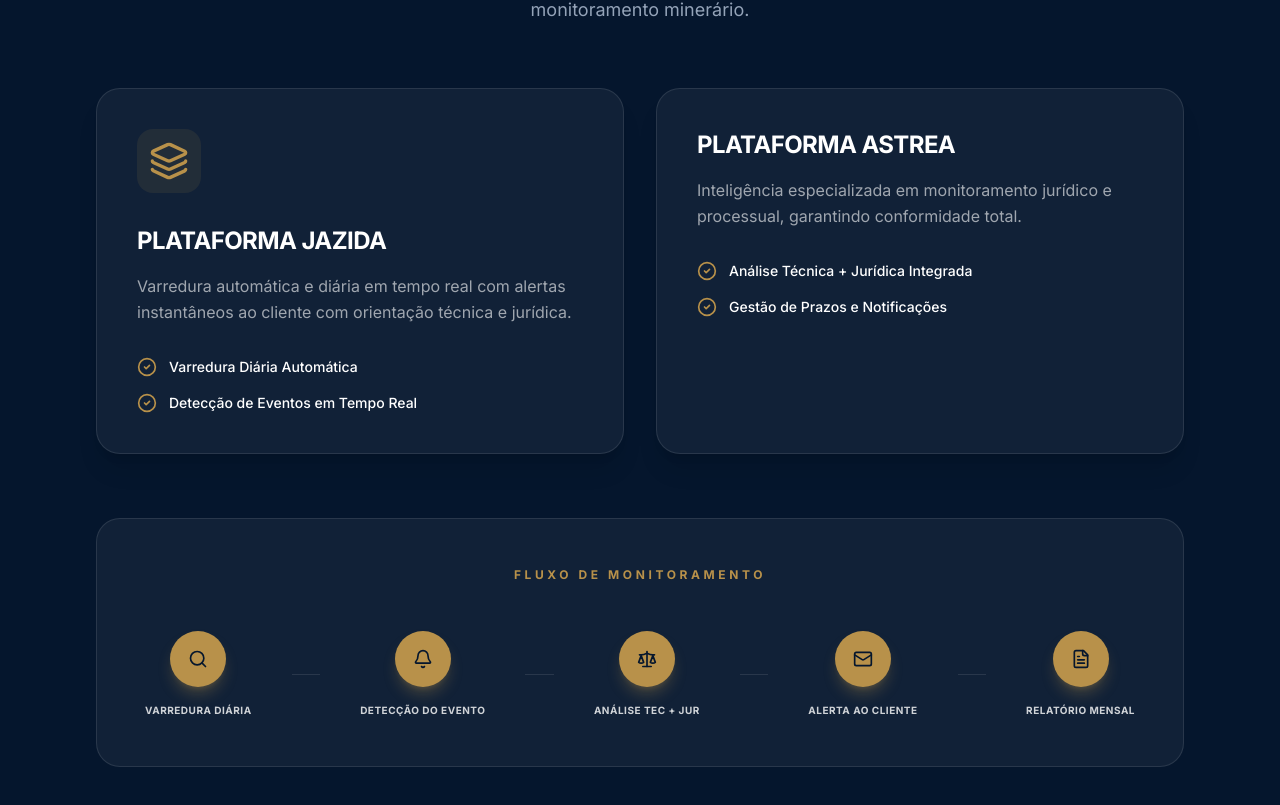
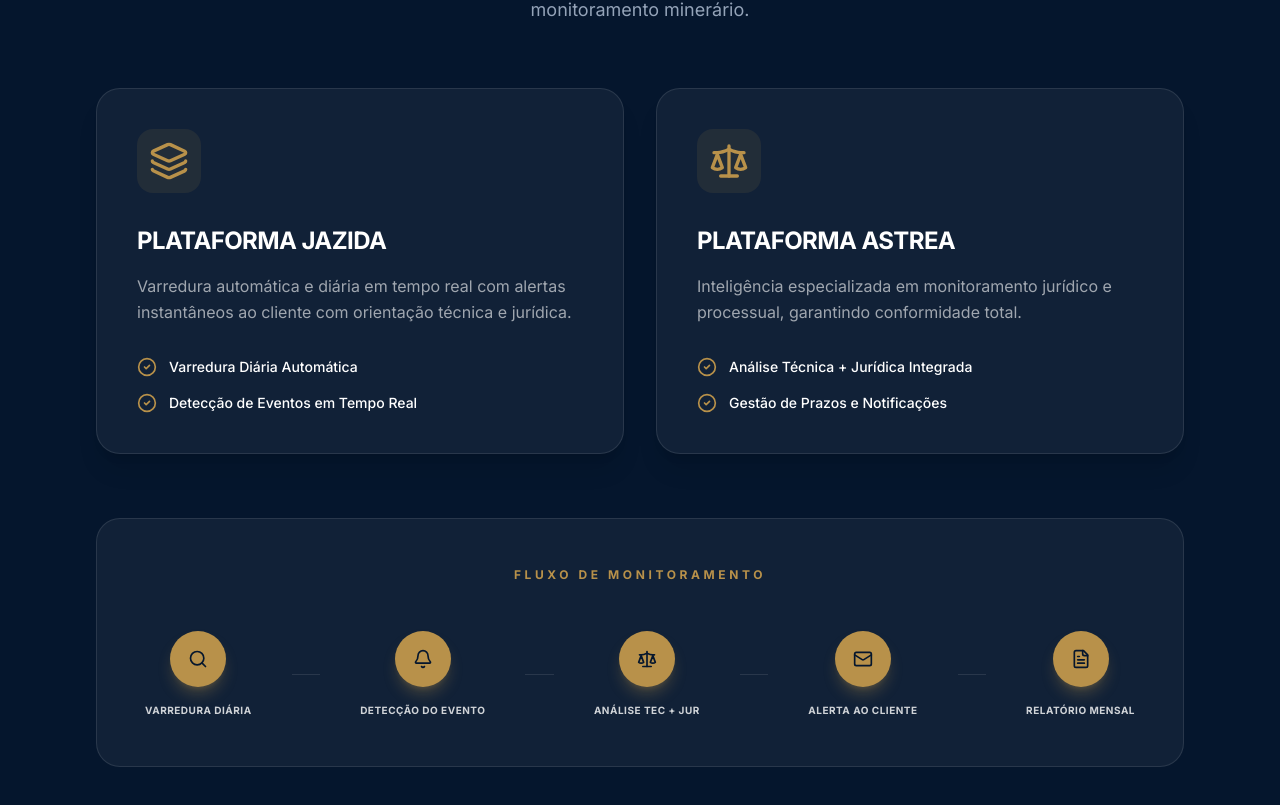
Before and after one commit to coderaGab/safemining, a React (Vite) app: page / in a window 1280 px wide. Shown: the part 3832-4637 px from the top of the page. Built offline with nearby package versions, Linux system fonts and the light colour scheme; a web font is replaced by a local one.

Commit message:
fix: corrige layout do card ASTREA

```diff
--- a/src/App.tsx
+++ b/src/App.tsx
@@ -540,6 +540,9 @@ const Technology = () => {
             className="bg-white/5 p-10 rounded-3xl border border-white/10 shadow-xl cursor-default"
           >
             <a href="#" className="flex items-center space-x-4 group">
+              <div className="w-16 h-16 bg-brand-accent/10 rounded-2xl flex items-center justify-center text-brand-accent mb-8">
+  <Scale className="w-10 h-10" />
+</div>
 </a>
             <h3 className="text-2xl font-bold mb-4 uppercase tracking-tight">Plataforma ASTREA</h3>
             <p className="text-white/60 mb-8 leading-relaxed">
```
